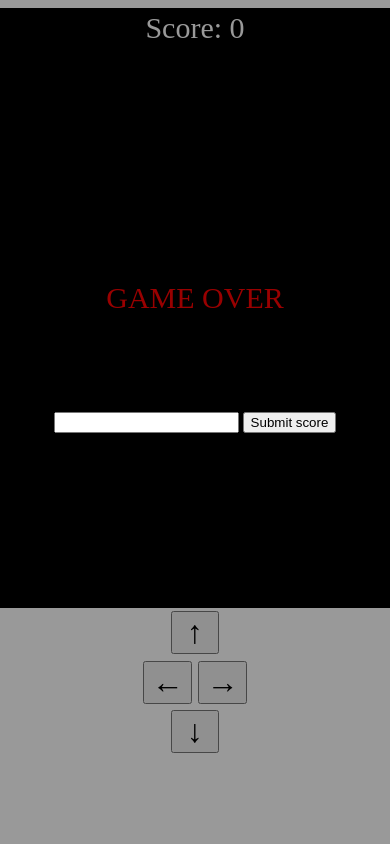
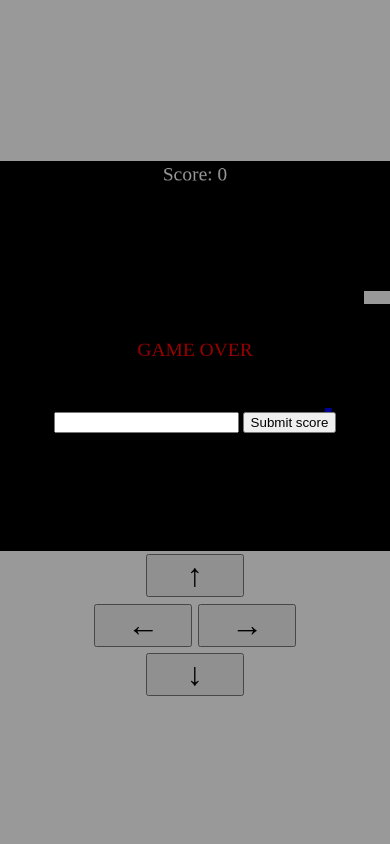
Before and after one commit to tw-smith/arcade, a Flask app: page / in a window 390 px wide; the page is wider, and only the part inside the window is pictured. Run offline with Flask 3, Linux system fonts and the light colour scheme; some web fonts are replaced.

Commit message:
changes styling to fit on mobile

```diff
--- a/arcade_app/static/style.css
+++ b/arcade_app/static/style.css
@@ -12,6 +12,10 @@
     align-items: center;
 }
 
+.myCanvas {
+    width: 100vw;
+}
+
 .modal__scoreList {
     color: red;
     list-style: none;
@@ -24,6 +28,7 @@
     display: flex;
     flex-direction: row;
     justify-content: center;
+    height: 100vh;
 }
 
 .page__gameArea {
@@ -44,7 +49,7 @@
 
 .controlButtons__button {
     margin: 0.2rem;
-    width: 12.5vw;
+    width: 25vw;
     font-weight: bold;
     font-size: 2rem;
 }
```
Also changed, not shown: 1 other file.
